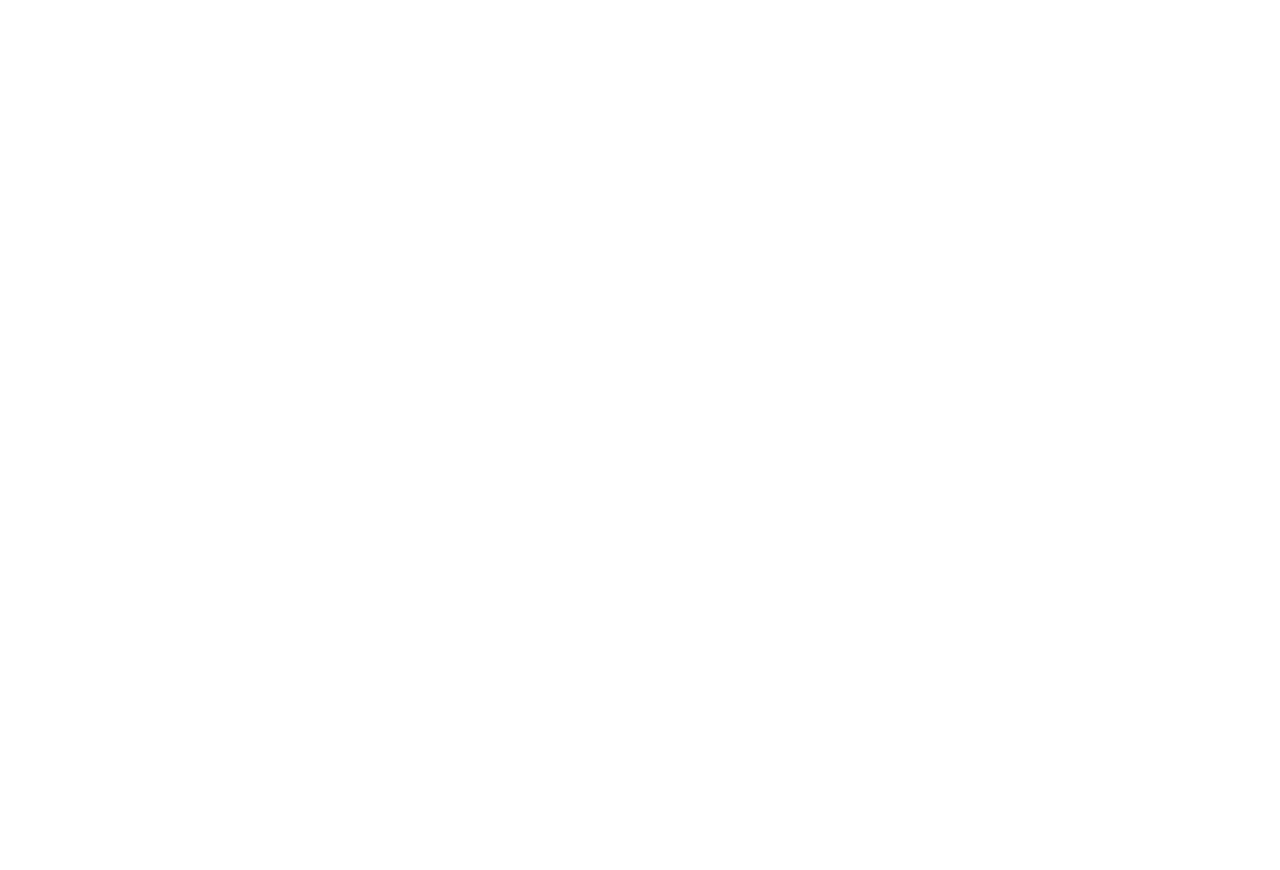
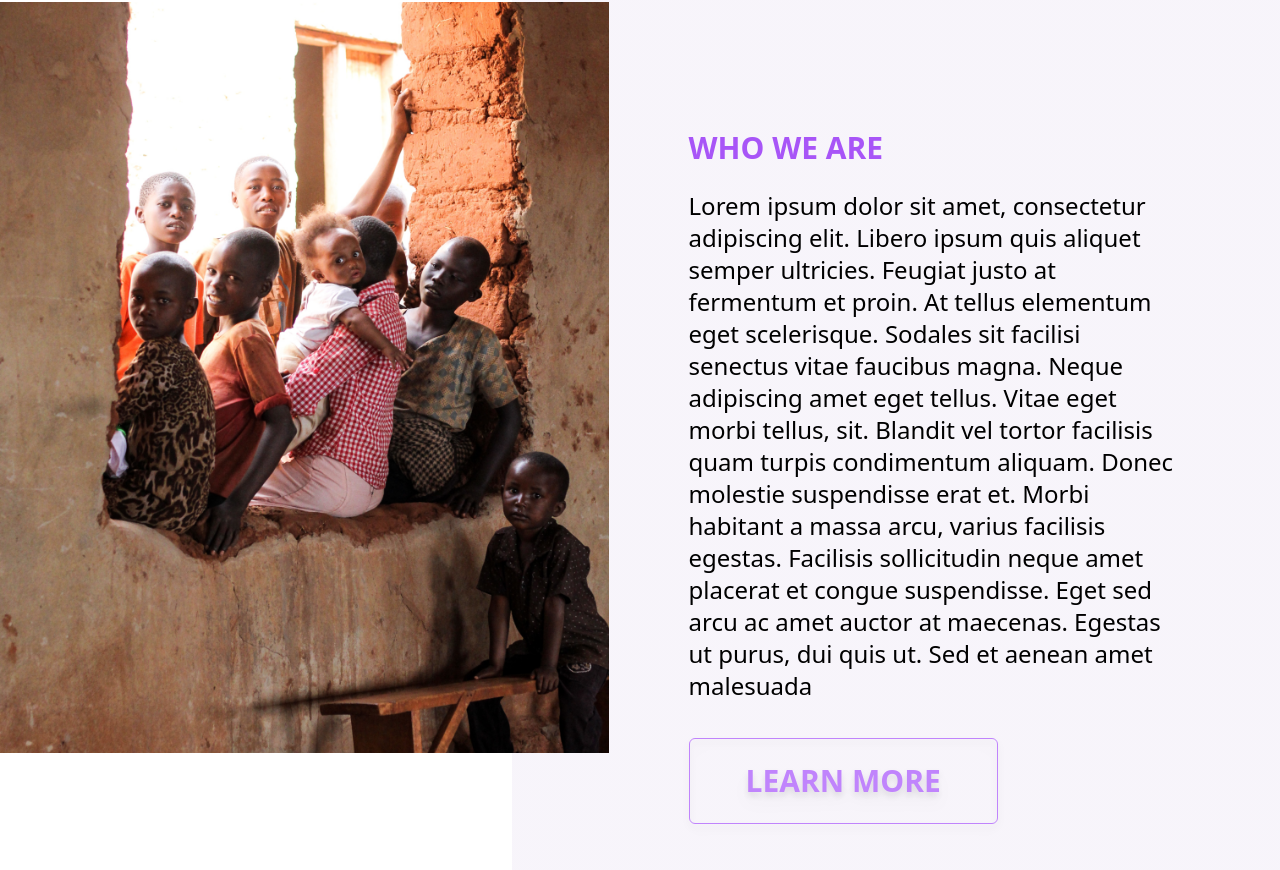
Before and after one commit to abdukasim/muntaha-website, a Next.js app: page / in a window 1280 px wide. Shown: the part 878-1748 px from the top of the page. Before the commit the page ends 800 px from the top, so only its background shows below. Built offline with nearby package versions, Linux system fonts and the light colour scheme.

Commit message:
added about section with its own styles and assets

```diff
--- /dev/null
+++ b/components/aboutSection.js
@@ -0,0 +1,44 @@
+import Image from "next/image";
+import React from "react";
+
+export default function AboutSection() {
+  return (
+    <section className="about-section">
+      <div className="flex flex-col md:flex-row md:mt-0 md:about-bg">
+        <div className="w-full mt-20 md:mt-40">
+          <Image
+            width={720}
+            height={888}
+            layout="responsive"
+            color="black"
+            src="/images/aboutImageLg.png"
+            alt="Children"
+          />
+        </div>
+        <div className="px-10 py-24 md:pt-72 md:pl-20 bg-gray-200 md:bg-inherit flex items-start flex-col w-full">
+          <h1 className="font-black text-3xl text-purple-500 uppercase mb-6">
+            Who we are
+          </h1>
+          <p className="mb-6 pb-3 font-light text-base md:text-2xl md:about-p-sm">
+            Lorem ipsum dolor sit amet, consectetur adipiscing elit. Libero
+            ipsum quis aliquet semper ultricies. Feugiat justo at fermentum et
+            proin. At tellus elementum eget scelerisque. Sodales sit facilisi
+            senectus vitae faucibus magna. Neque adipiscing amet eget tellus.
+            Vitae eget morbi tellus, sit. Blandit vel tortor facilisis quam
+            turpis condimentum aliquam. Donec molestie suspendisse erat et.
+            Morbi habitant a massa arcu, varius facilisis egestas. Facilisis
+            sollicitudin neque amet placerat et congue suspendisse. Eget sed
+            arcu ac amet auctor at maecenas. Egestas ut purus, dui quis ut. Sed
+            et aenean amet malesuada
+          </p>
+          <a
+            href=""
+            className="uppercase text-purple-400 font-bold text-xl md:text-3xl bg-transparent border border-solid border-purple-400 rounded-md drop-shadow-lg py-4 md:py-6 px-12 md:px-14 hover:bg-purple-400 hover:text-white transition ease-in-out delay-150 hover:-translate-y-1 hover:scale-110 duration-300 "
+          >
+            learn more
+          </a>
+        </div>
+      </div>
+    </section>
+  );
+}
--- a/pages/index.js
+++ b/pages/index.js
@@ -1,5 +1,6 @@
 import Head from "next/head";
 import Image from "next/image";
+import AboutSection from "../components/aboutSection";
 import Header from "../components/header";
 
 export default function Home() {
@@ -12,6 +13,7 @@
       </Head>
 
       <Header />
+      <AboutSection />
     </div>
   );
 }
--- a/styles/globals.css
+++ b/styles/globals.css
@@ -30,4 +30,10 @@
   .hero-p-lg {
     width: 744px;
   }
+  .about-p-sm {
+    width: 495px;
+  }
+  .about-bg {
+    background-image: linear-gradient(90deg, #fff 40%, rgba(128, 79, 179, 0.06) 40%)
+  }
 }
```
Also changed, not shown: public/images/aboutImageLg.png (added).
